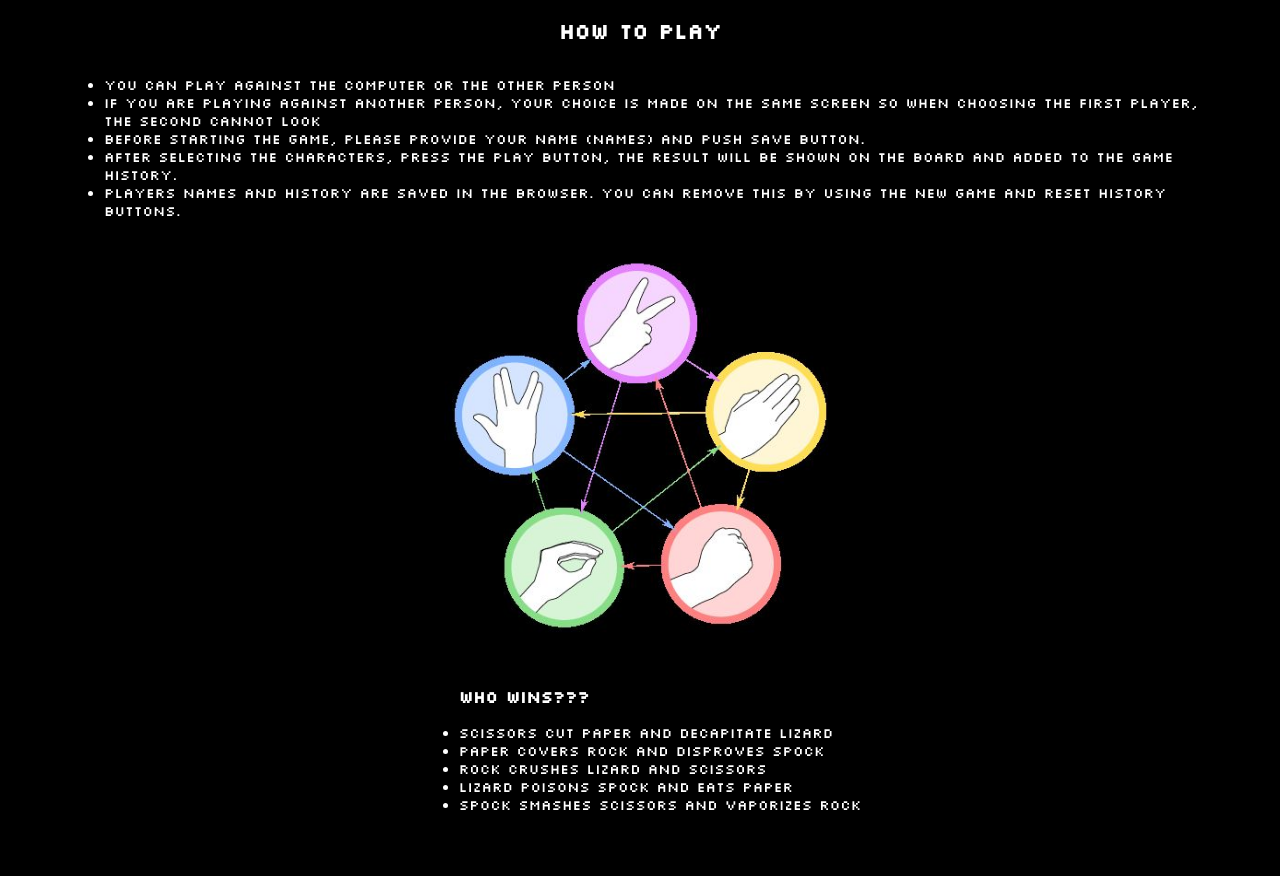
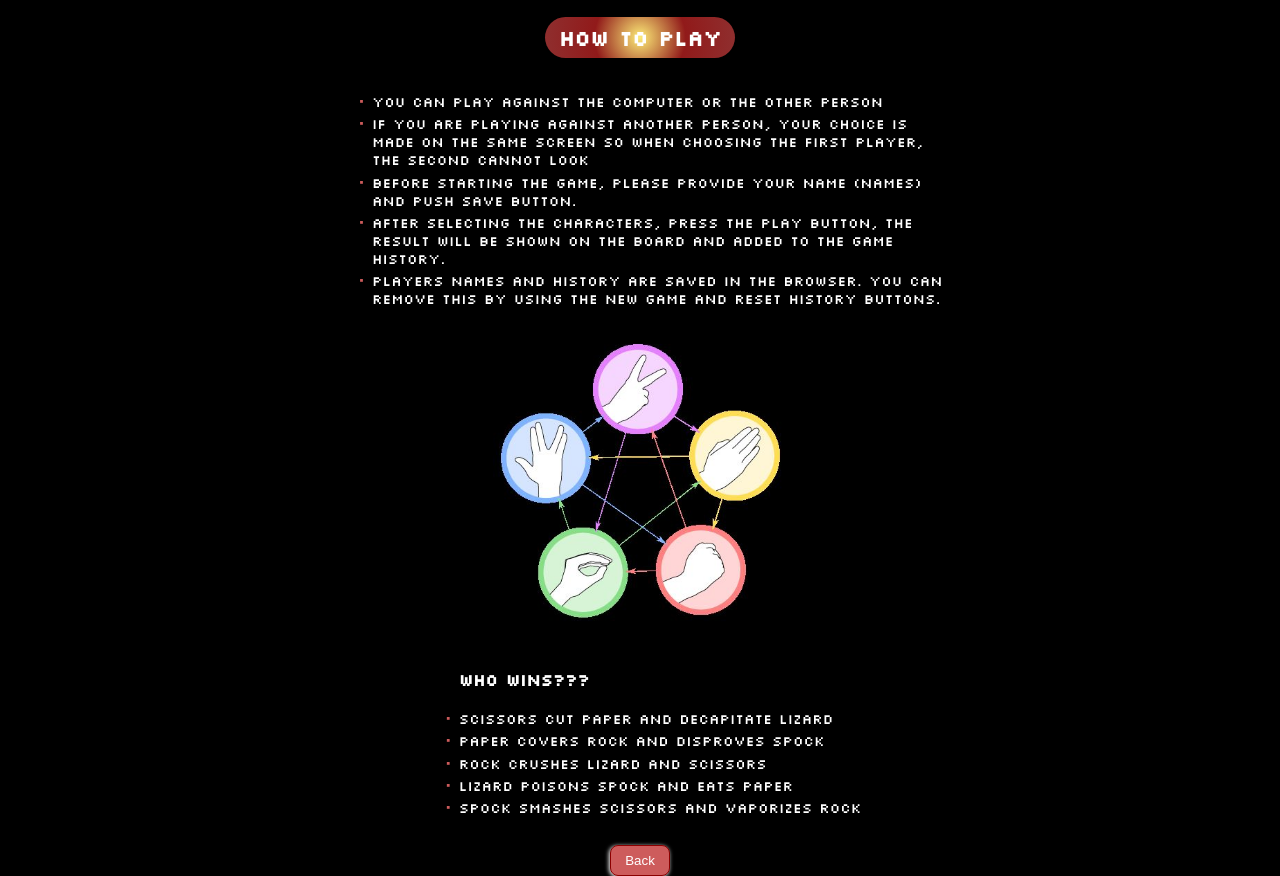
Before and after one commit to eLPog/RPS, a React (Create React App) app: page /instruction in a window 1280 px wide. Before the commit the page ends 828 px from the top, so only its background shows below. Built offline with nearby package versions, Linux system fonts and the light colour scheme.

Commit message:
instruction completed and links to navigate added

```diff
--- a/src/components/Instruction/Instruction.css
+++ b/src/components/Instruction/Instruction.css
@@ -4,7 +4,32 @@
     align-items: center;
     justify-content: center;
     width: 90%;
+    animation: showElement 800ms ease-in;
+}
+h2 {
+    border-radius: 2rem;
+    padding: 0.5rem 1rem;
+    background:radial-gradient(circle, rgba(252,235,119,1) 0%, rgba(145,26,26,1) 47%, rgba(143,47,47,1) 100%);
 }
 img {
-    width: 80%;
+    max-width: 60%;
+    height: auto;
 }
+
+.instructions {
+    max-width: 50%;
+    list-style: none;
+}
+ul li::before {
+    content:"\2022";
+    color: var(--second-color);
+    font-weight: bold;
+    font-size: 1.2rem;
+    display: inline-block;
+    width: 1rem;
+    margin-left: -1rem;
+}
+
+ li:not(:last-child) {
+     margin-bottom: 0.1rem;
+ }
--- a/src/components/Instruction/Instruction.js
+++ b/src/components/Instruction/Instruction.js
@@ -1,5 +1,7 @@
 import './Instruction.css';
+import { Link } from 'react-router-dom';
 import photo from '../../assets/graph/gameInstruction.jpg';
+import { Button } from '../commons/Button/Button';
 
 export function Instruction() {
   return (
@@ -41,6 +43,10 @@ export function Instruction() {
           Spock smashes scissors and vaporizes rock
         </li>
       </ul>
+      <Link to="/">
+        <Button text="Back" />
+      </Link>
+
     </div>
   );
 }
--- a/src/components/Menu/Menu.js
+++ b/src/components/Menu/Menu.js
@@ -1,9 +1,13 @@
 import './Menu.css';
+import { Link } from 'react-router-dom';
 import { Button } from '../commons/Button/Button';
 
 export function Menu(props) {
   return (
     <nav className="menu">
+      <Link to="/instruction">
+        <Button text="Instruction" />
+      </Link>
       <Button
         text={!props.playAgainstComputer ? 'Play with computer' : 'Play with human'}
         onClick={props.playWithComputer}
```
